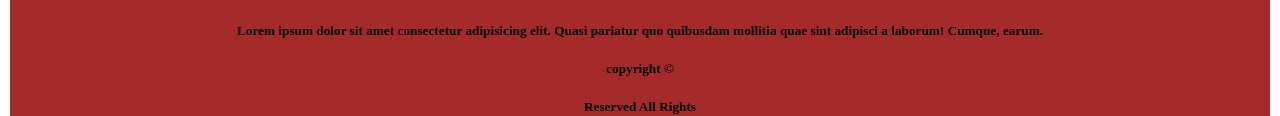
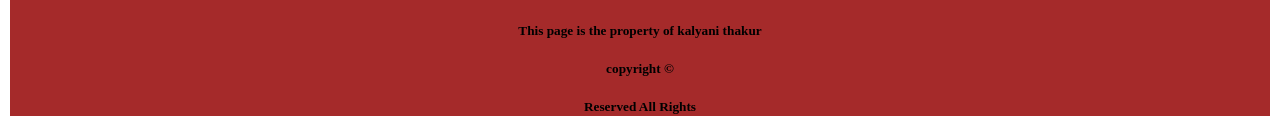
Before and after one commit to Kalyani1102/kalyanithakur, a plain HTML site: page index.html in a window 1280 px wide. Shown: the part 1141-1257 px from the top of the page. Drawn offline with Linux system fonts and the light colour scheme.

Commit message:
Update index.html

```diff
--- a/index.html
+++ b/index.html
@@ -158,7 +158,7 @@
            </tr>
        </table>
 
-           <h5 style="text-align: center;">Lorem ipsum dolor sit amet consectetur adipisicing elit. Quasi pariatur quo quibusdam mollitia quae sint adipisci a laborum! Cumque, earum.</h5>
+           <h5 style="text-align: center;">This page is the property of kalyani thakur</h5>
 
 
 
```
